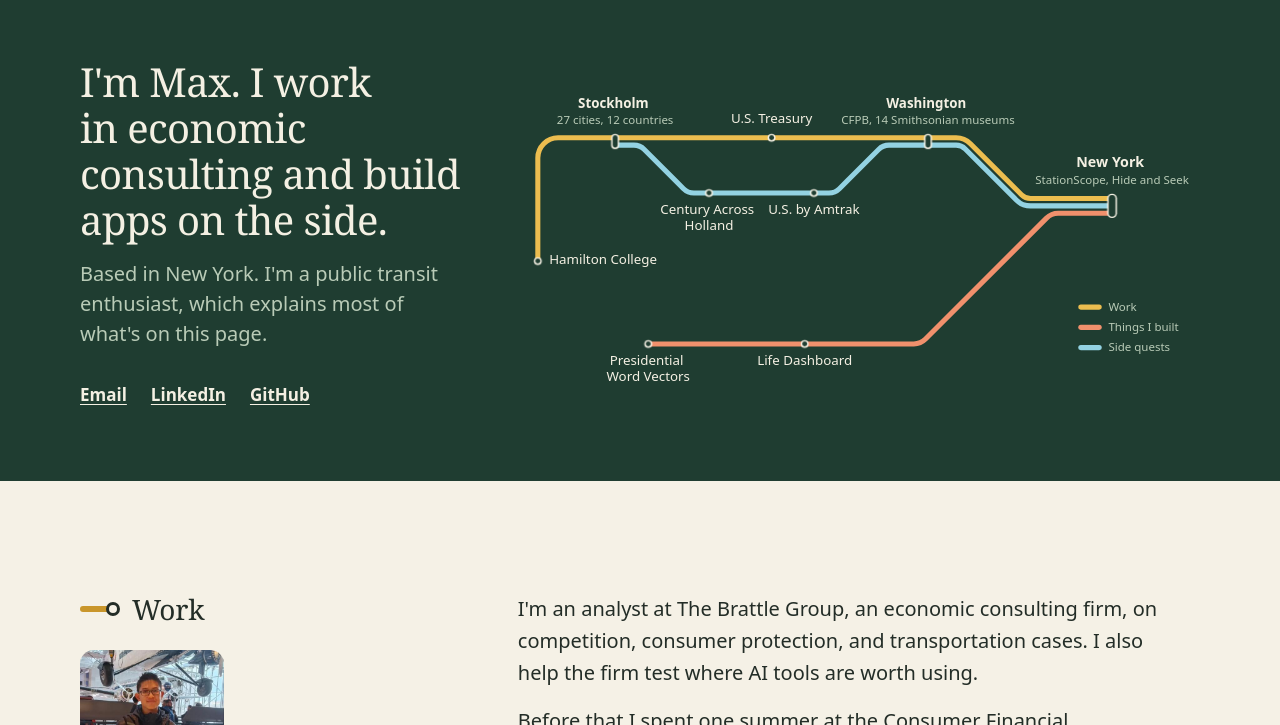
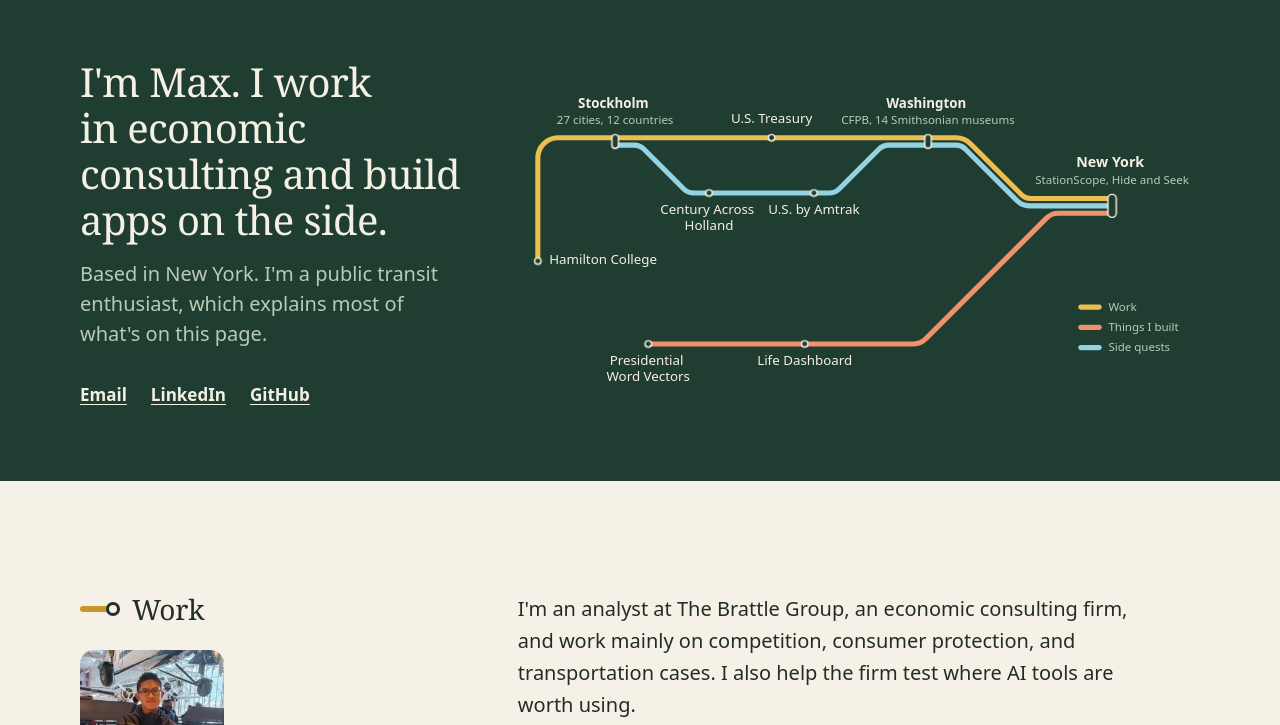
Before and after one commit to hellomaxlee/portfolio, an Astro site: page / in a window 1280 px wide. Shown: the part 75-800 px from the top of the page. Built offline with nearby package versions, Linux system fonts and the light colour scheme; Astro itself is replaced by a stand-in of ours.

Commit message:
Reword the first work sentence
Co-Authored-By: Claude Fable 5.2 <noreply@anthropic.com>
Claude-Session: https://claude.ai/code/session_011uoU25cHz29jBNPbNciG5c

```diff
--- a/src/pages/index.astro
+++ b/src/pages/index.astro
@@ -66,8 +66,8 @@ const base = import.meta.env.BASE_URL.replace(/\/$/, '');
       </div>
       <div class="prose">
         <p>
-          I'm an analyst at The Brattle Group, an economic consulting firm, on competition,
-          consumer protection, and transportation cases. I also help the firm test where AI tools
+          I'm an analyst at The Brattle Group, an economic consulting firm, and work mainly on
+          competition, consumer protection, and transportation cases. I also help the firm test where AI tools
           are worth using.
         </p>
         <p>
```
